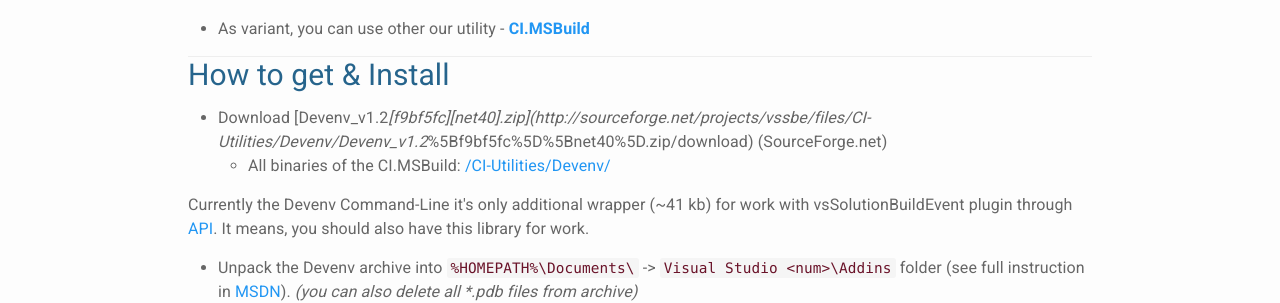
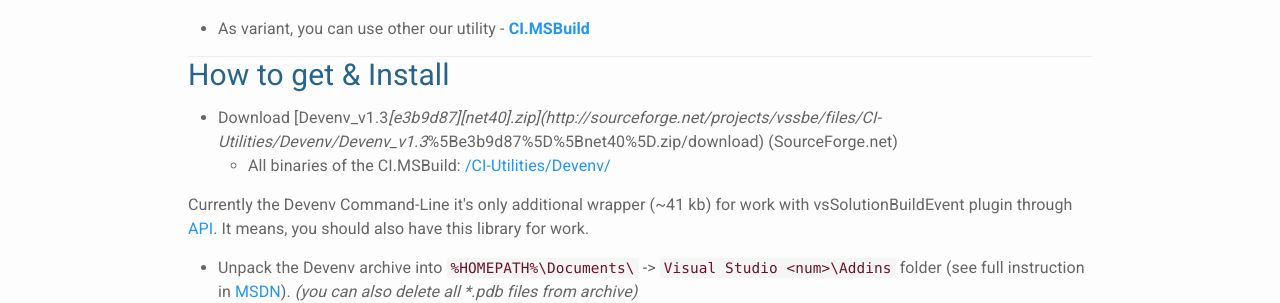
Before and after one commit to 3F/web.vsSBE, a Jekyll site: the page built from _doc/CI/Devenv Command-Line.md, in a window 1280 px wide. Shown: the part 494-797 px from the top of the page. Built offline with Jekyll 4.4.1, drawn with Linux system fonts in a browser that asks for light colours; nearby versions of some CDN libraries; Markdown is read by kramdown in place of the engine named in the settings; comment, search, counter and statistics services are not loaded; some of the changed lines change nothing that is shown.

Commit message:
updated links: Devenv, ClientDemo, Nuget package

```diff
--- a/_config.yml
+++ b/_config.yml
@@ -70,8 +70,9 @@
 
 ## Devenv
 
-lnkCur_Devenv:  [ "v1.2", "Devenv_v1.2_[f9bf5fc][net40].zip", "http://sourceforge.net/projects/vssbe/files/CI-Utilities/Devenv/Devenv_v1.2_%5Bf9bf5fc%5D%5Bnet40%5D.zip/download" ]
+lnkCur_Devenv:  [ "v1.3", "Devenv_v1.3_[e3b9d87][net40].zip", "http://sourceforge.net/projects/vssbe/files/CI-Utilities/Devenv/Devenv_v1.3_%5Be3b9d87%5D%5Bnet40%5D.zip/download" ]
 lnkList_Devenv: [
+                    [ "v1.3", "Devenv_v1.3_[e3b9d87][net40].zip", "http://sourceforge.net/projects/vssbe/files/CI-Utilities/Devenv/Devenv_v1.3_%5Be3b9d87%5D%5Bnet40%5D.zip/download" ],
                     [ "v1.2", "Devenv_v1.2_[f9bf5fc][net40].zip", "http://sourceforge.net/projects/vssbe/files/CI-Utilities/Devenv/Devenv_v1.2_%5Bf9bf5fc%5D%5Bnet40%5D.zip/download" ],
                     [ "v1.1", "Devenv_v1.1_[e9ad3bd][net40].zip", "http://sourceforge.net/projects/vssbe/files/CI-Utilities/Devenv/Devenv_v1.1_%5Be9ad3bd%5D%5Bnet40%5D.zip/download" ],
                     [ "v1.0", "Devenv_v1.0_[5d7aa0c].zip", "http://sourceforge.net/projects/vssbe/files/CI-Utilities/Devenv/Devenv_v1.0_%5B5d7aa0c%5D.zip/download" ]
@@ -108,8 +109,9 @@
 
 ## NuGet Package for CI
 
-lnkCur_CIMNuGet:    [ "v1.5.0", "vsSBE.CI.MSBuild.1.5.0.nupkg", "https://www.nuget.org/api/v2/package/vsSBE.CI.MSBuild/" ]
+lnkCur_CIMNuGet:    [ "v1.5.1", "vsSBE.CI.MSBuild.1.5.1.nupkg", "https://www.nuget.org/api/v2/package/vsSBE.CI.MSBuild/" ]
 lnkList_CIMNuGet:   [
+                        [ "v1.5.1", "vsSBE.CI.MSBuild.1.5.1.nupkg", "http://sourceforge.net/projects/vssbe/files/CI-Utilities/CI.MSBuild/NuGet_packages/vsSBE.CI.MSBuild.1.5.1.nupkg/download" ],
                         [ "v1.5.0", "vsSBE.CI.MSBuild.1.5.0.nupkg", "http://sourceforge.net/projects/vssbe/files/CI-Utilities/CI.MSBuild/NuGet_packages/vsSBE.CI.MSBuild.1.5.0.nupkg/download" ],
                         [ "v1.4.0", "vsSBE.CI.MSBuild.1.4.0.nupkg", "http://sourceforge.net/projects/vssbe/files/CI-Utilities/CI.MSBuild/NuGet_packages/vsSBE.CI.MSBuild.1.4.0.nupkg/download" ]
                     ]
@@ -122,8 +124,9 @@
 
 ## ClientDemo
 
-lnkCur_ClientDemo:  [ "[8bde22a][net40]&#40;2692&#41;", "ClientDemo_[8bde22a][net40]&#40;2692&#41;.zip", "http://sourceforge.net/projects/vssbe/files/dev/clients/client.vssbe.dll/ClientDemo_%5B8bde22a%5D%5Bnet40%5D%282692%29.zip/download" ]
+lnkCur_ClientDemo:  [ "[e3b9d87][net45]&#40;4989&#41;", "ClientDemo_[e3b9d87][net45]&#40;4989&#41;.zip", "http://sourceforge.net/projects/vssbe/files/dev/clients/client.vssbe.dll/ClientDemo_%5Be3b9d87%5D%5Bnet45%5D%284989%29.zip/download" ]
 lnkList_ClientDemo: [
+                        [ "[e3b9d87][net45]&#40;4989&#41;", "ClientDemo_[e3b9d87][net45]&#40;4989&#41;.zip", "http://sourceforge.net/projects/vssbe/files/dev/clients/client.vssbe.dll/ClientDemo_%5Be3b9d87%5D%5Bnet45%5D%284989%29.zip/download" ],
                         [ "[8bde22a][net40]&#40;2692&#41;", "ClientDemo_[8bde22a][net40]&#40;2692&#41;.zip", "http://sourceforge.net/projects/vssbe/files/dev/clients/client.vssbe.dll/ClientDemo_%5B8bde22a%5D%5Bnet40%5D%282692%29.zip/download" ]
                     ]
 lnkOld_ClientDemo:  []
```
